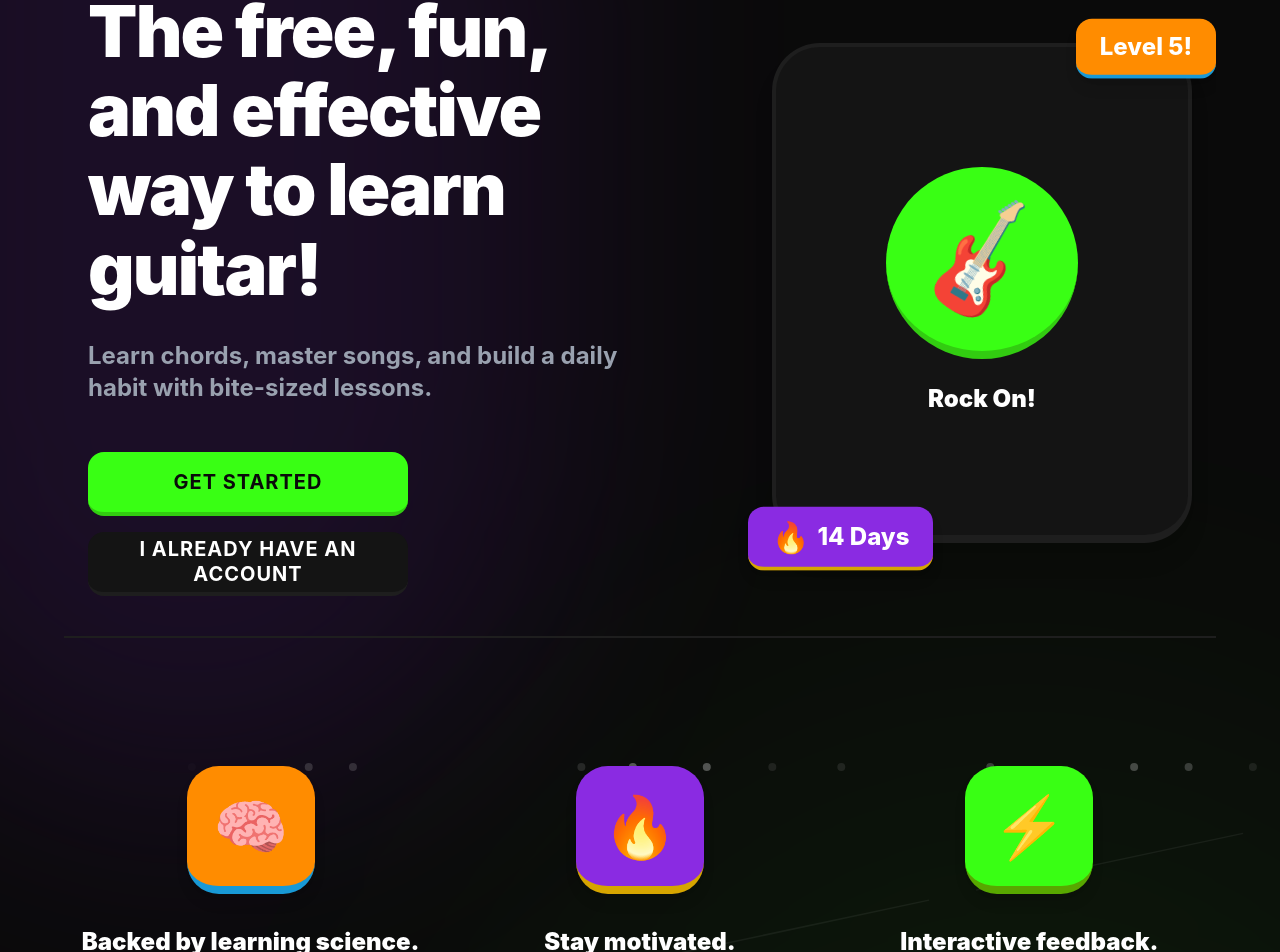
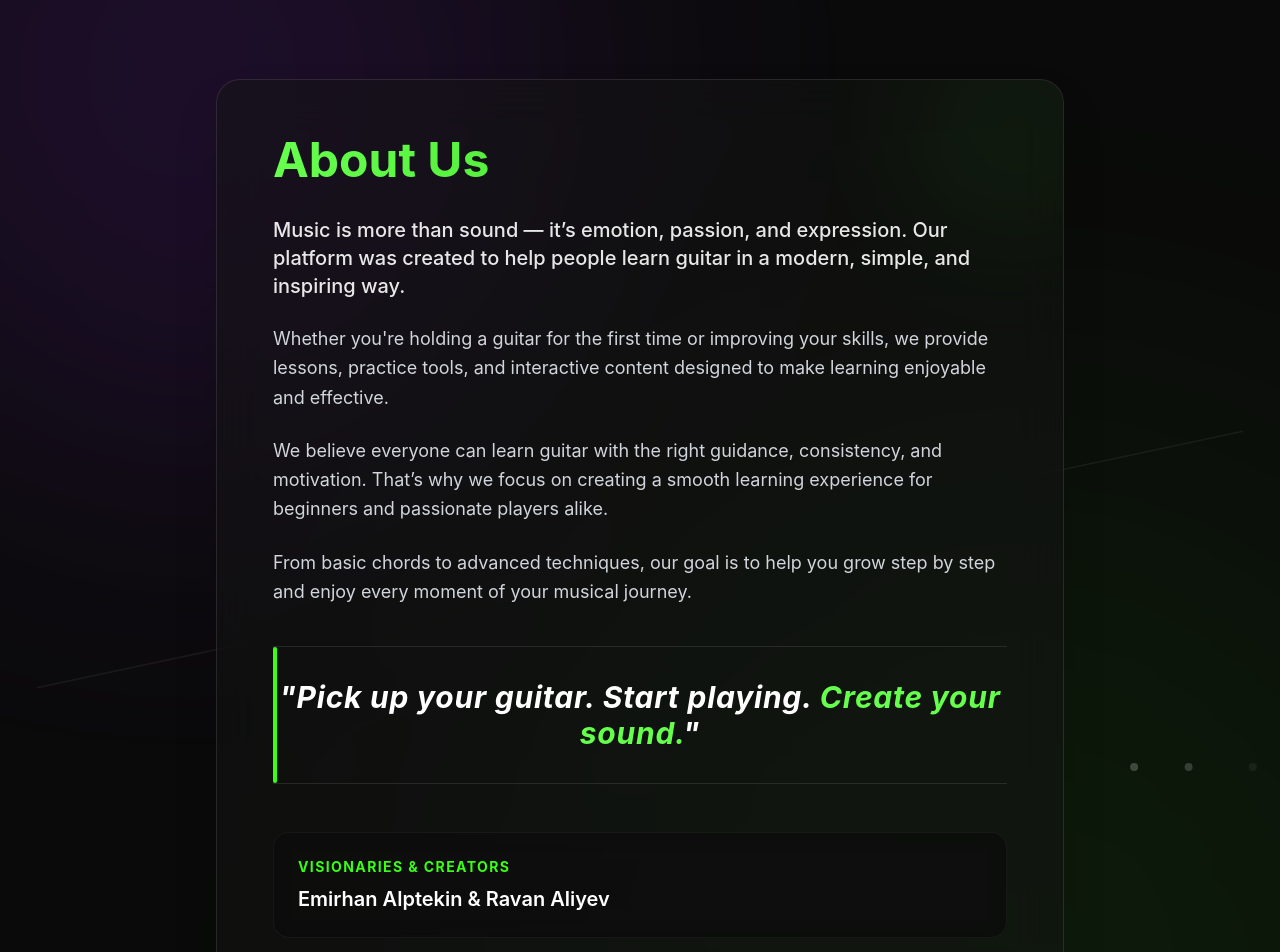
Before and after one commit to ravanaliyev/FretFlow, a React (Vite) app: page /about in a window 1280 px wide. Before the commit this address led to /. Shown: the part 137-1089 px from the top of the page. Built offline with nearby package versions, Linux system fonts and the light colour scheme.

Commit message:
feat: Add premium About Us page

```diff
--- a/src/App.tsx
+++ b/src/App.tsx
@@ -4,6 +4,7 @@ import { BrowserRouter as Router, Routes, Route, Navigate } from 'react-router-d
 const LandingPage = lazy(() => import('./screens/landing/LandingPage'));
 const LoginPage = lazy(() => import('./screens/login/LoginPage'));
 const Dashboard = lazy(() => import('./screens/dashboard/Dashboard'));
+const AboutPage = lazy(() => import('./screens/landing/AboutPage'));
 
 const LoadingSpinner = () => (
   <div className="min-h-screen bg-dark-900 flex items-center justify-center">
@@ -17,6 +18,7 @@ function App() {
       <Suspense fallback={<LoadingSpinner />}>
         <Routes>
           <Route path="/" element={<LandingPage />} />
+          <Route path="/about" element={<AboutPage />} />
           <Route path="/login" element={<LoginPage />} />
           <Route path="/dashboard/*" element={<Dashboard />} />
           <Route path="*" element={<Navigate to="/" replace />} />
--- /dev/null
+++ b/src/screens/landing/AboutPage.tsx
@@ -0,0 +1,58 @@
+import AnimatedBackground from './AnimatedBackground';
+import Navbar from './Navbar';
+import Footer from './Footer';
+
+const AboutPage: React.FC = () => {
+  return (
+    <div className="min-h-screen bg-dark-900 overflow-x-hidden font-sans text-white relative flex flex-col">
+      <AnimatedBackground />
+      <Navbar />
+
+      <main className="relative z-10 max-w-4xl mx-auto px-6 pt-32 pb-20 flex-grow">
+        <div className="bg-dark-800/50 backdrop-blur-xl border border-white/10 rounded-3xl p-8 md:p-14 shadow-2xl relative overflow-hidden group hover:border-primary-500/30 transition-all duration-500">
+          <div className="absolute top-0 right-0 -mr-20 -mt-20 w-64 h-64 bg-primary-500/10 rounded-full blur-3xl opacity-50 group-hover:opacity-100 transition-opacity duration-700"></div>
+
+          <h1 className="text-4xl md:text-5xl font-bold mb-8 text-transparent bg-clip-text bg-gradient-to-r from-primary-400 to-primary-600">
+            About Us
+          </h1>
+
+          <div className="space-y-6 text-lg text-gray-300 leading-relaxed relative z-10">
+            <p className="text-xl font-medium text-white/90">
+              Music is more than sound — it’s emotion, passion, and expression. Our platform was created to help people learn guitar in a modern, simple, and inspiring way.
+            </p>
+
+            <p>
+              Whether you're holding a guitar for the first time or improving your skills, we provide lessons, practice tools, and interactive content designed to make learning enjoyable and effective.
+            </p>
+
+            <p>
+              We believe everyone can learn guitar with the right guidance, consistency, and motivation. That’s why we focus on creating a smooth learning experience for beginners and passionate players alike.
+            </p>
+
+            <p>
+              From basic chords to advanced techniques, our goal is to help you grow step by step and enjoy every moment of your musical journey.
+            </p>
+
+            <div className="py-8 my-10 border-y border-white/10 relative">
+              <div className="absolute left-0 top-1/2 -translate-y-1/2 w-1 h-full bg-primary-500 rounded-full"></div>
+              <p className="text-2xl md:text-3xl font-bold text-white text-center italic tracking-wide">
+                "Pick up your guitar. Start playing. <span className="text-primary-400">Create your sound.</span>"
+              </p>
+            </div>
+
+            <div className="mt-12 flex flex-col md:flex-row items-center justify-between bg-dark-900/60 rounded-2xl p-6 border border-white/5 backdrop-blur-md">
+              <div>
+                <h3 className="text-sm uppercase tracking-widest text-primary-500 font-bold mb-2">Visionaries & Creators</h3>
+                <p className="text-xl font-semibold text-white">Emirhan Alptekin & Ravan Aliyev</p>
+              </div>
+            </div>
+          </div>
+        </div>
+      </main>
+
+      <Footer />
+    </div>
+  );
+};
+
+export default AboutPage;
--- a/src/screens/landing/Footer.tsx
+++ b/src/screens/landing/Footer.tsx
@@ -1,5 +1,6 @@
 
 import { Flame } from 'lucide-react';
+import { Link } from 'react-router-dom';
 
 const Footer: React.FC = () => {
   return (
@@ -13,9 +14,7 @@ const Footer: React.FC = () => {
         </div>
 
         <div className="flex flex-wrap justify-center gap-6 text-sm text-gray-400 font-medium">
-          <a href="#" className="hover:text-primary-500 transition-colors">About</a>
-          <a href="#" className="hover:text-primary-500 transition-colors">Methodology</a>
-          <a href="#" className="hover:text-primary-500 transition-colors">Careers</a>
+          <Link to="/about" className="hover:text-primary-500 transition-colors">About</Link>
           <a href="#" className="hover:text-primary-500 transition-colors">Terms</a>
           <a href="#" className="hover:text-primary-500 transition-colors">Privacy</a>
         </div>
```
Also changed, not shown: 1 other file (tests, documents, lock files or other folders).
